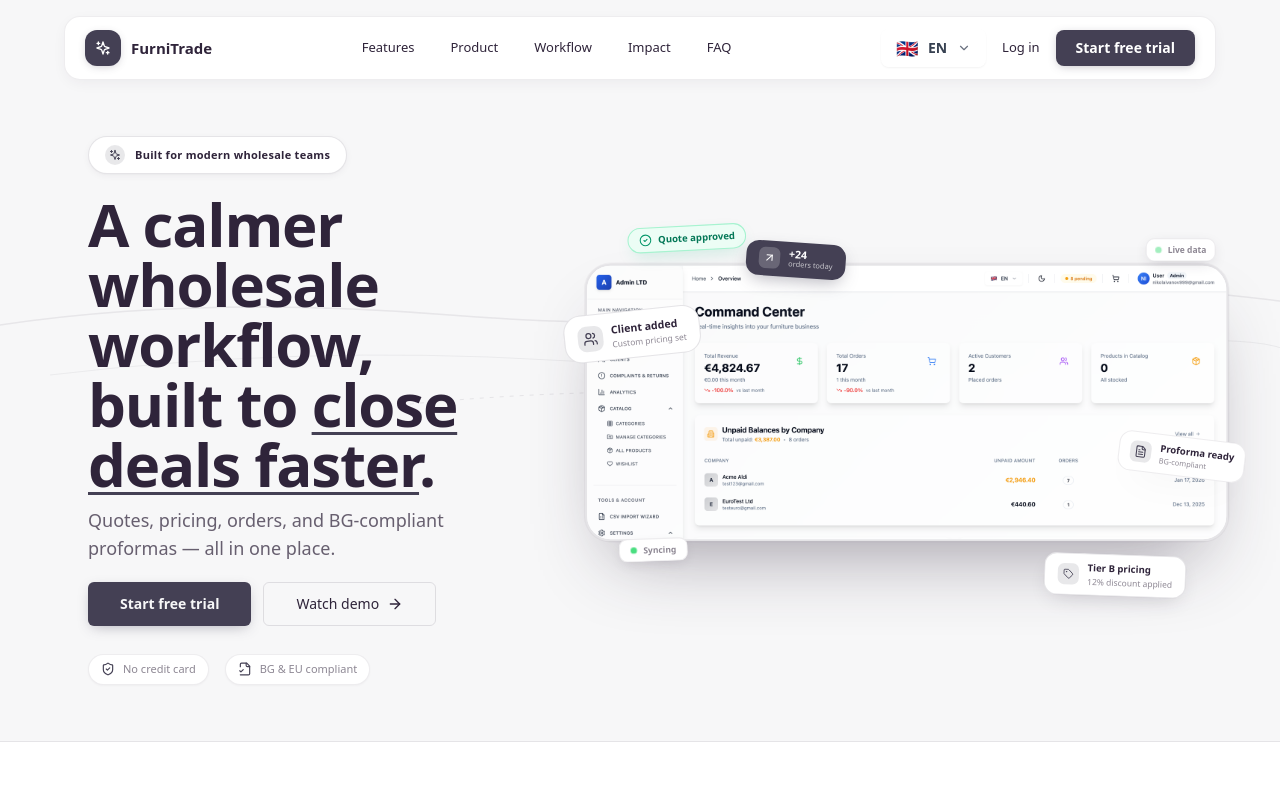
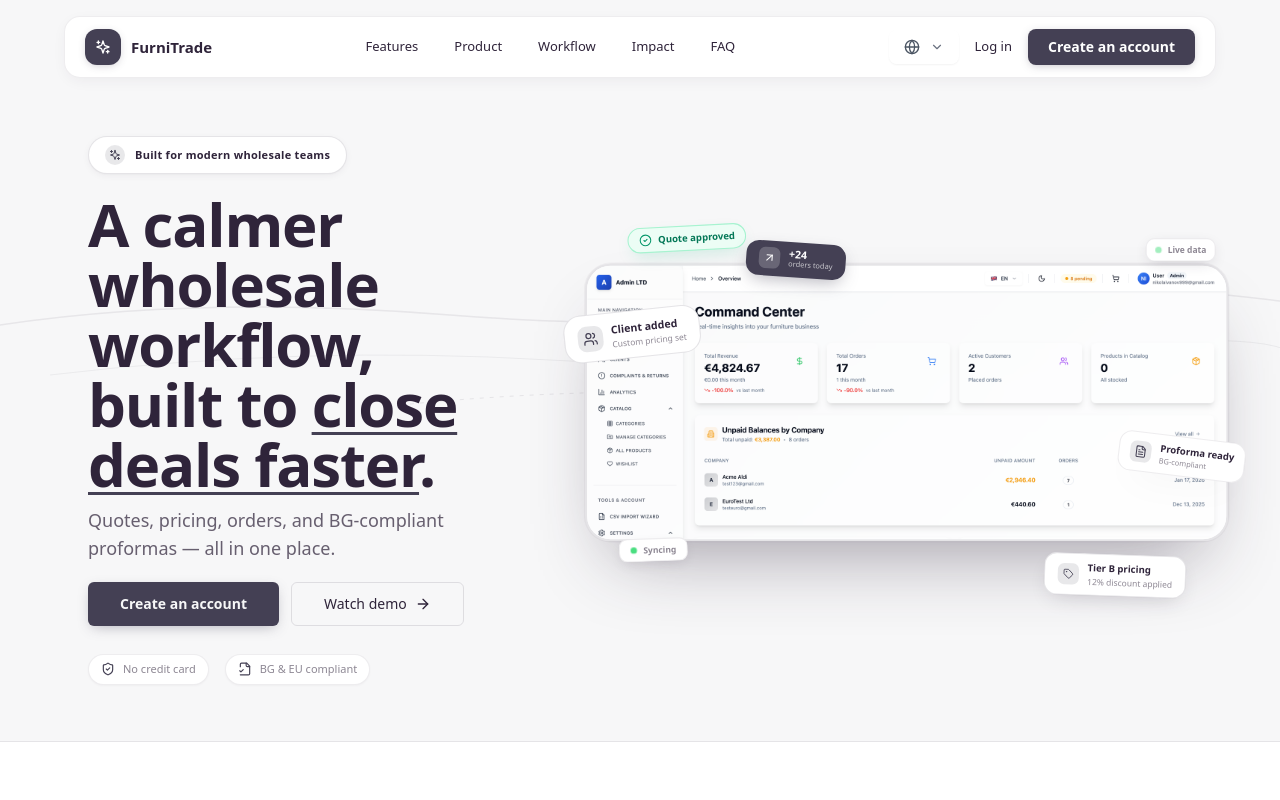
Before and after one commit to nikolaiv37/demo-b2b, a React (Vite) app: page /landing in a window 1280 px wide. Shown: the top 800 px of the page. Built offline with nearby package versions, Linux system fonts and the light colour scheme; what @react-pdf/renderer would draw is missing.

Commit message:
change design language switcher

```diff
--- a/src/components/LanguageSwitcher.tsx
+++ b/src/components/LanguageSwitcher.tsx
@@ -1,6 +1,6 @@
 import { useState, useRef, useEffect } from 'react'
 import { useTranslation } from 'react-i18next'
-import { Check, ChevronDown } from 'lucide-react'
+import { Check, ChevronDown, Globe } from 'lucide-react'
 import { cn } from '@/lib/utils'
 
 export function LanguageSwitcher() {
@@ -13,13 +13,13 @@ export function LanguageSwitcher() {
     {
       code: 'en',
       name: t('language.englishName'),
-      flag: '🇬🇧',
+      icon: Globe,
       nativeName: t('language.en'),
     },
     {
       code: 'bg',
       name: t('language.bulgarianName'),
-      flag: '🇧🇬',
+      icon: Globe,
       nativeName: t('language.bg'),
     },
   ]
@@ -75,15 +75,15 @@ export function LanguageSwitcher() {
         aria-expanded={isOpen}
         aria-haspopup="true"
       >
-        {/* Flag Icon */}
-        <span className="text-lg leading-none select-none transition-transform duration-200 group-hover:scale-110">
-          {currentLanguage.flag}
-        </span>
+        {/* Globe Icon */}
+        <currentLanguage.icon className="h-4 w-4 text-gray-600 dark:text-gray-300 transition-transform duration-200 group-hover:scale-110" />
 
-        {/* Language Code - Hidden on mobile, shown on larger screens */}
-        <span className="hidden sm:inline-block text-sm font-semibold text-gray-700 dark:text-gray-200 transition-colors">
-          {currentLanguage.code.toUpperCase()}
-        </span>
+        {/* Language Code - Only show when menu is open */}
+        {isOpen && (
+          <span className="hidden sm:inline-block text-sm font-semibold text-gray-700 dark:text-gray-200 transition-colors">
+            {currentLanguage.code.toUpperCase()}
+          </span>
+        )}
 
         {/* Chevron Icon */}
         <ChevronDown
@@ -130,10 +130,8 @@ export function LanguageSwitcher() {
                   )}
                   role="menuitem"
                 >
-                  {/* Flag */}
-                  <span className="text-xl leading-none select-none flex-shrink-0">
-                    {lang.flag}
-                  </span>
+                  {/* Globe */}
+                  <lang.icon className="h-5 w-5 text-gray-500 dark:text-gray-400 flex-shrink-0" />
 
                   {/* Language Info */}
                   <div className="flex-1 min-w-0">
--- a/src/locales/bg.json
+++ b/src/locales/bg.json
@@ -9,13 +9,13 @@
     },
     "landing": {
       "nav": {
-        "features": "Функции",
+        "features": "Характеристики",
         "product": "Продукт",
-        "workflow": "Процес",
-        "impact": "Ефект",
-        "faq": "FAQ",
+        "workflow": "Как работи",
+        "impact": "Резултати",
+        "faq": "ЧЗВ",
         "login": "Вход",
-        "startTrial": "Започнете безплатен пробен период",
+        "startTrial": "Създайте акаунт",
         "toggleMenu": "Отвори/затвори менюто"
       },
       "hero": {
@@ -24,7 +24,7 @@
         "headlineAccent": "който ускорява продажбите",
         "headlineSuffix": ".",
         "subheadline": "Оферти, ценообразуване, поръчки и BG-съвместими проформи — всичко на едно място.",
-        "ctaPrimary": "Започнете безплатен пробен период",
+        "ctaPrimary": "Създайте акаунт",
         "ctaSecondary": "Виж демо",
         "screenshotAlt": "Табло на платформата"
       },
--- a/src/locales/en.json
+++ b/src/locales/en.json
@@ -15,7 +15,7 @@
         "impact": "Impact",
         "faq": "FAQ",
         "login": "Log in",
-        "startTrial": "Start free trial",
+        "startTrial": "Create an account",
         "toggleMenu": "Toggle menu"
       },
       "hero": {
@@ -24,7 +24,7 @@
         "headlineAccent": "close deals faster",
         "headlineSuffix": ".",
         "subheadline": "Quotes, pricing, orders, and BG-compliant proformas — all in one place.",
-        "ctaPrimary": "Start free trial",
+        "ctaPrimary": "Create an account",
         "ctaSecondary": "Watch demo",
         "screenshotAlt": "Platform dashboard"
       },
```
